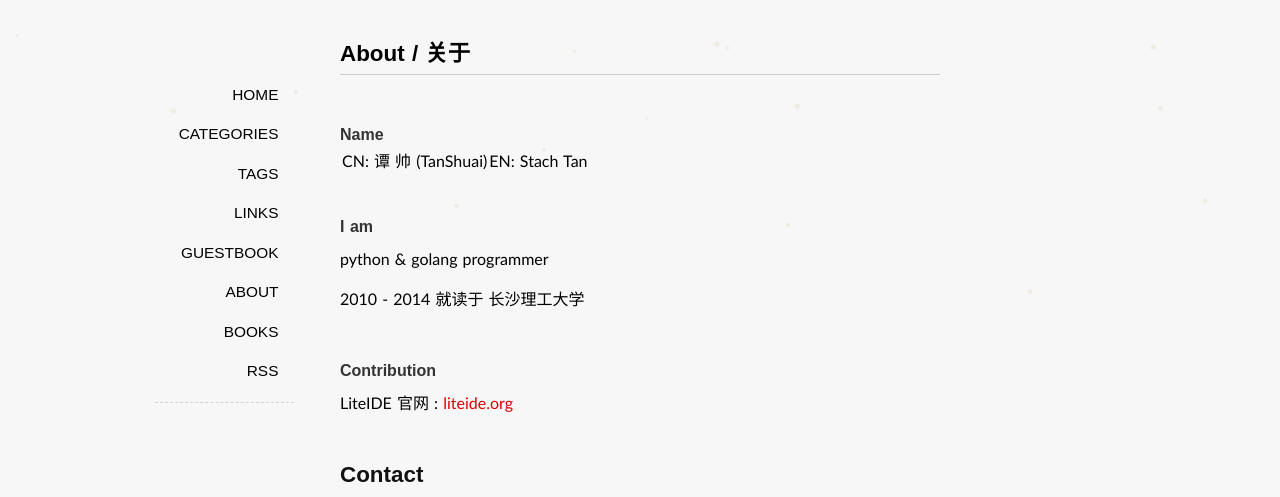
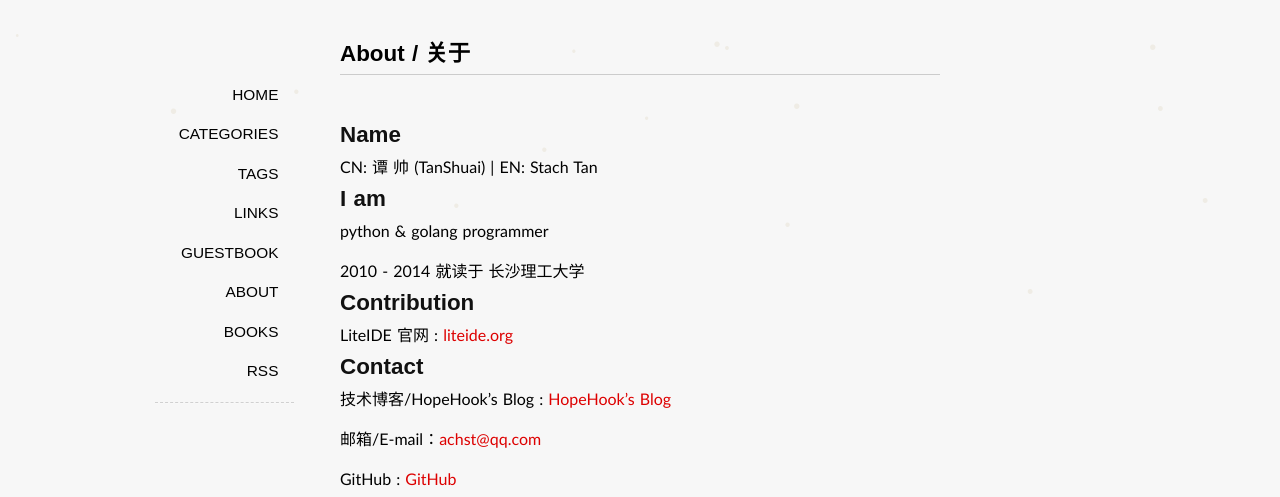
Before and after one commit to hopehook/HopeHook.com, a Jekyll site: the page built from about/index.md, in a window 1280 px wide. Shown: the top 497 px of the page. Built offline with Jekyll 4.4.1, drawn with Linux system fonts in a browser that asks for light colours; some web fonts are replaced; comment, search, counter and statistics services are not loaded; some of the changed lines change nothing that is shown.

Commit message:
Create index.md

```diff
--- a/about/index.md
+++ b/about/index.md
@@ -4,22 +4,19 @@
 comments: no
 ---
 <br/>
-#### Name
+## Name
 
 CN: 谭 帅 (TanShuai) | EN: Stach Tan
-
 <br/>
-#### I am
+## I am
 
 python & golang programmer
 
 2010 - 2014 就读于 长沙理工大学
+<br/>
+## Contribution
 
-<br/>
-#### Contribution
-
-LiteIDE 官网 : [liteide.org](https://github.com/visualfc/liteide.org)
-
+LiteIDE 官网 : [liteide.org](http://liteide.org)
 <br/>
 ## Contact
 
```
